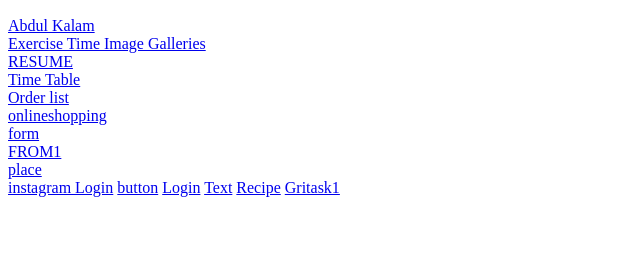
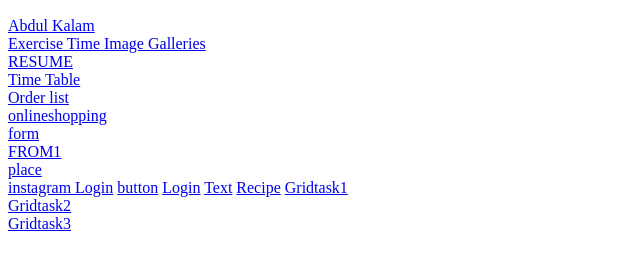
Before and after one commit to Redeyessa/Html, a plain HTML site: page index.html in a window 1280 px wide. Shown: the part 110-380 px from the top of the page, without its empty margins (0-640 px from the left). Drawn offline with Linux system fonts and the light colour scheme.

Commit message:
Update index.html

```diff
--- a/index.html
+++ b/index.html
@@ -22,7 +22,9 @@
     <a href="./project/loginpage.html">Login</a>
     <a href="./dist/Task/text.html">Text</a>
 <a href="./project/Recipe.html">Recipe</a>
-<a href="./dist/Task/gridtask1.html">Gritask1</a>
+<a href="./dist/Task/girdtask1.html">Gridtask1</a><br>
+<a href="./dist/Task/gridtask2.html">Gridtask2</a><br>
+<a href="./dist/Task/girdtask3.html">Gridtask3</a>
 
 </body>
 </html>
```
